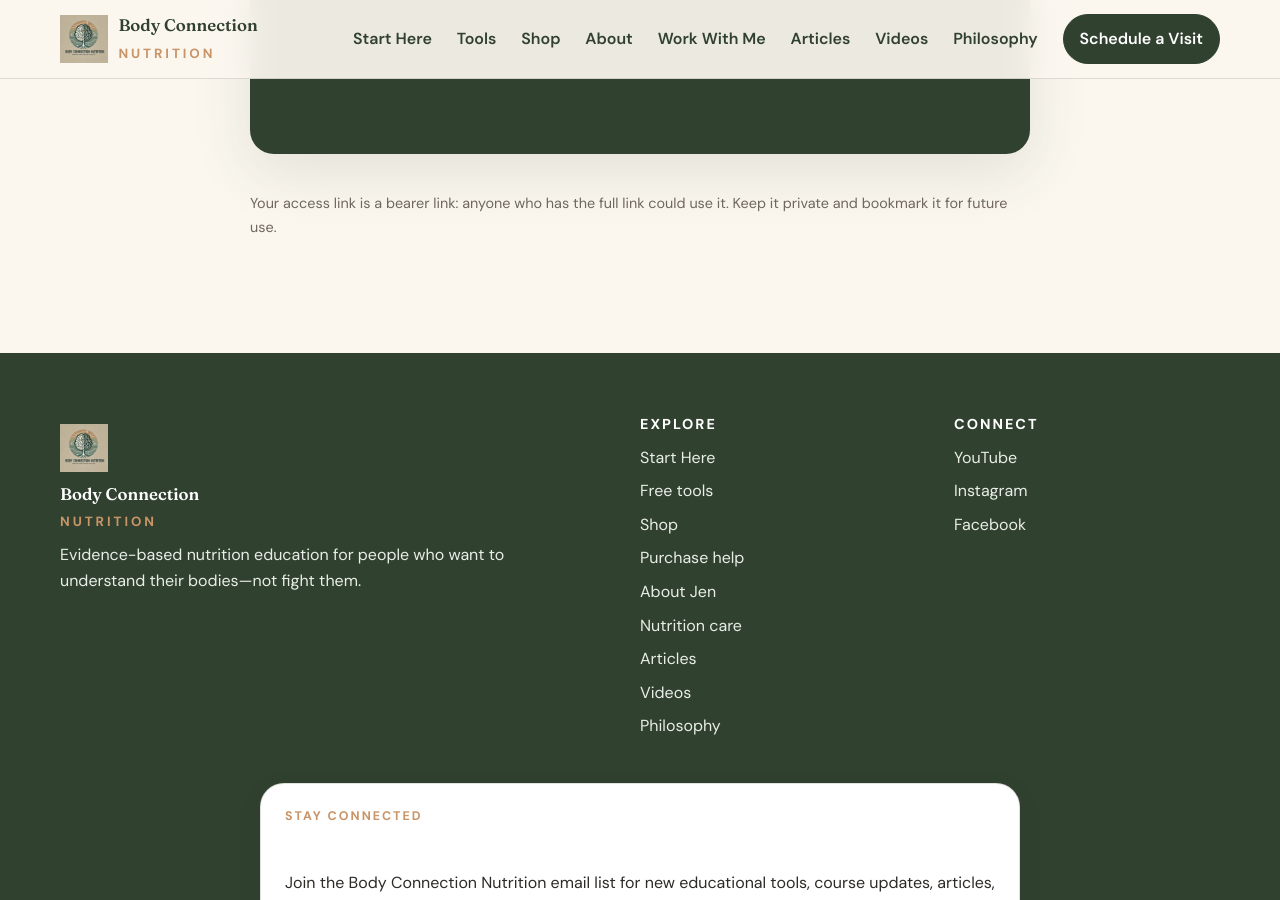
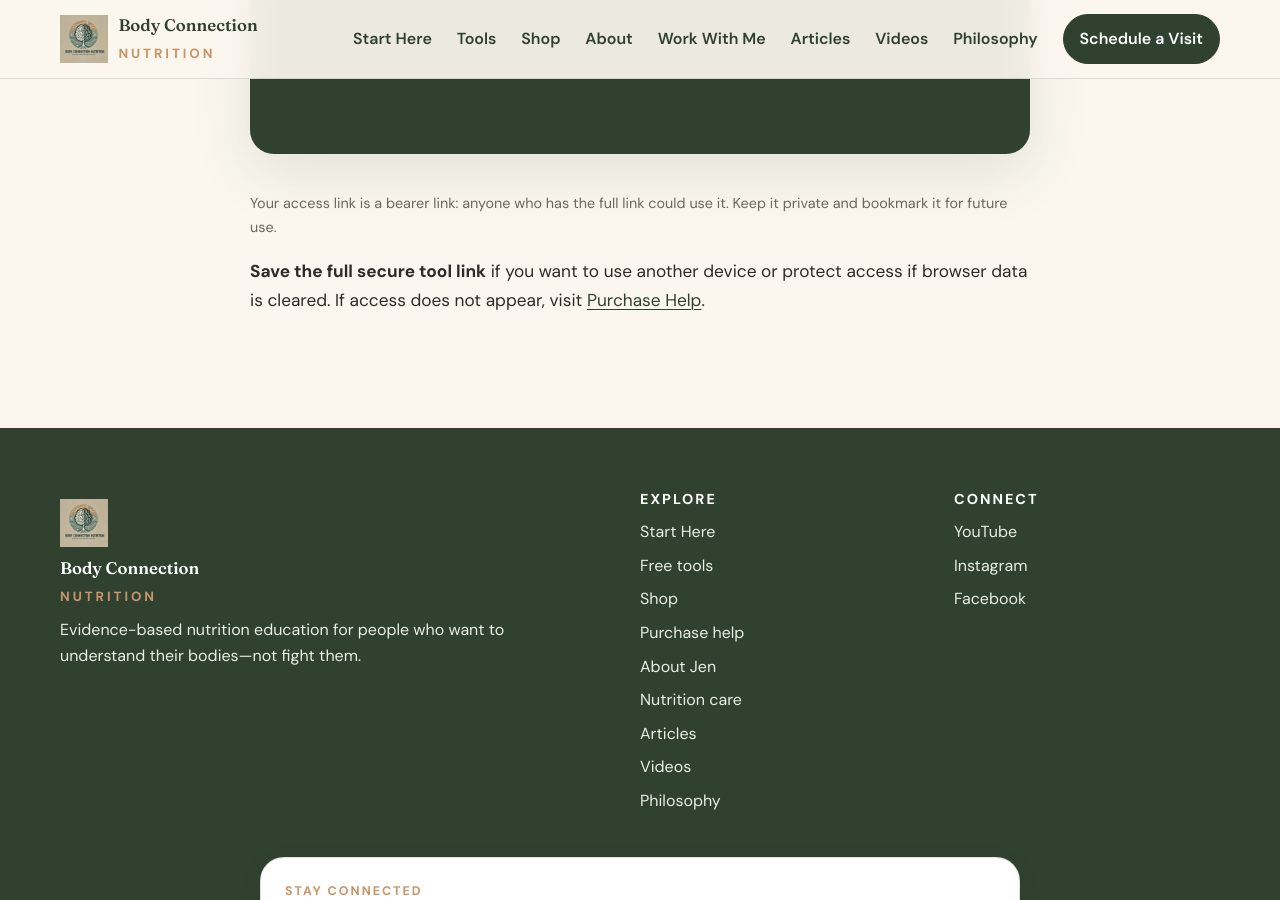
Before and after one commit to BodyConnectionNutrition/Nov-10-build, a Jekyll site: the page built from why-am-i-eating-thank-you.md, in a window 1280 px wide and 900 px high, scrolled down 906 px. Built offline with Jekyll 4.4.1, drawn with Linux system fonts in a browser that asks for light colours.

Commit message:
Add visible purchase support links

```diff
--- a/why-am-i-eating-thank-you.md
+++ b/why-am-i-eating-thank-you.md
@@ -13,6 +13,7 @@ intro: We are verifying your Stripe checkout and preparing your access.
 </div>
 
 <p class="trust-line">Your access link is a bearer link: anyone who has the full link could use it. Keep it private and bookmark it for future use.</p>
+<p><strong>Save the full secure tool link</strong> if you want to use another device or protect access if browser data is cleared. If access does not appear, visit <a href="/purchase-support/">Purchase Help</a>.</p>
 
 <script>
 (function(){
```
